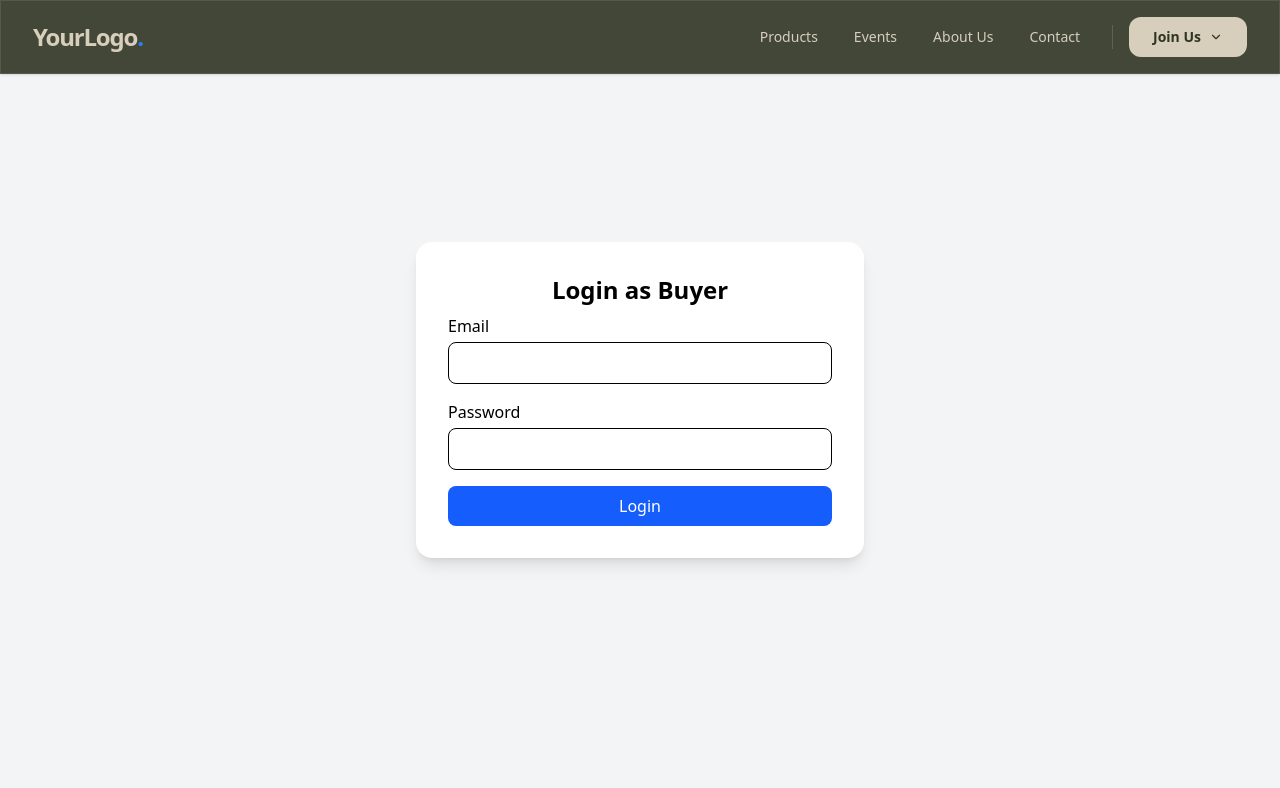
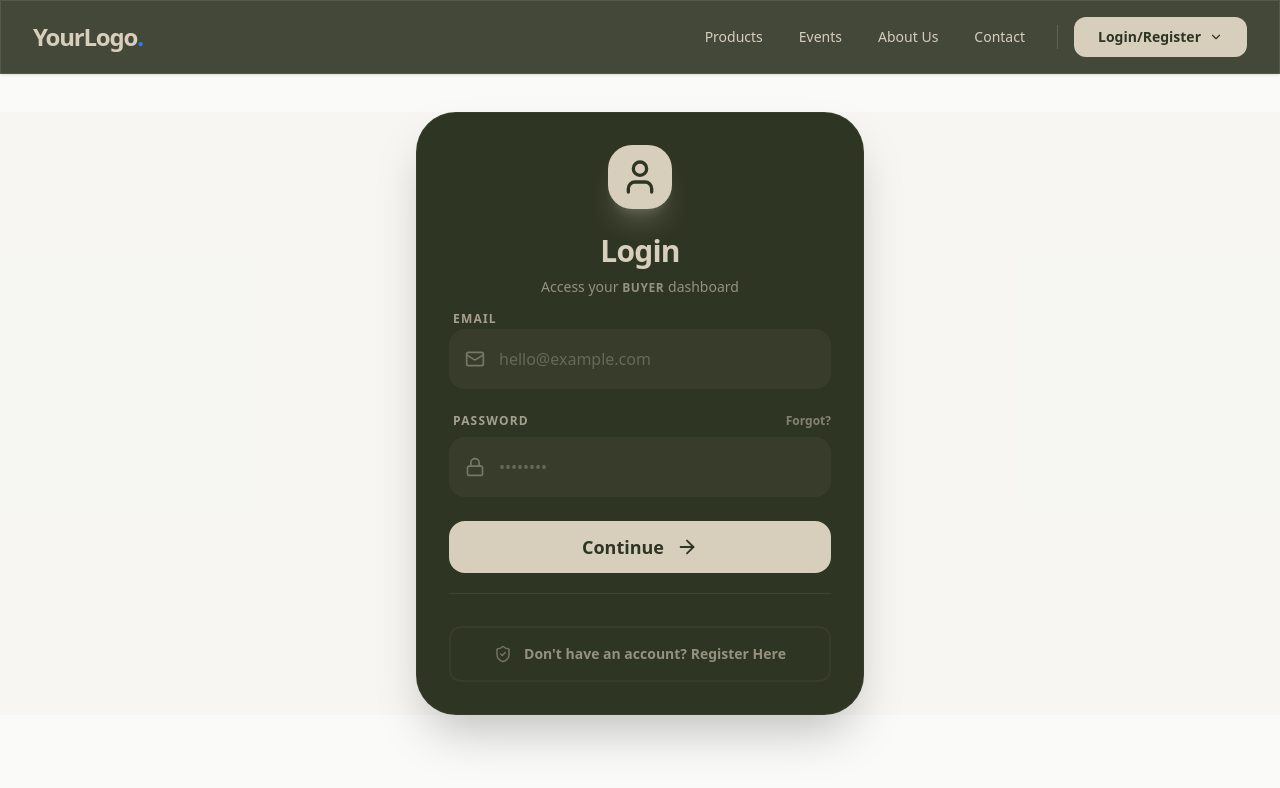
Before and after one commit to ShrivastvAryan/mvp, a Next.js app: page /login in a window 1280 px wide. Shown: the top 788 px of the page. Built offline with nearby package versions, Linux system fonts and the light colour scheme.

Commit message:
updated ui

```diff
--- a/src/app/(auth)/login/page.tsx
+++ b/src/app/(auth)/login/page.tsx
@@ -1,10 +1,12 @@
 "use client";
 
-import React, { useState } from "react";
+import React, { useState, Suspense } from "react";
 import { useSearchParams, useRouter } from "next/navigation";
 import { useAuth } from "@/hooks/useAuth";
+import { Mail, Lock, ArrowRight, Store, User, ShieldCheck } from "lucide-react";
+import Link from "next/link";
 
-const Page = () => {
+const LoginContent = () => {
   const { login } = useAuth();
   const searchParams = useSearchParams();
   const router = useRouter();
@@ -12,55 +14,31 @@ const Page = () => {
   const role = searchParams.get("user");
   const userType = role === "seller" || role === "buyer" ? role : "buyer";
 
-  const [formData, setFormData] = useState({
-    email: "",
-    password: "",
-  });
-
+  const [formData, setFormData] = useState({ email: "", password: "" });
   const [loading, setLoading] = useState(false);
 
   const handleChange = (e: React.ChangeEvent<HTMLInputElement>) => {
-    setFormData((prev) => ({
-      ...prev,
-      [e.target.name]: e.target.value,
-    }));
+    setFormData((prev) => ({ ...prev, [e.target.name]: e.target.value }));
   };
 
   const handleSubmit = async (e: React.FormEvent) => {
     e.preventDefault();
     setLoading(true);
-
     try {
       const res = await fetch("/api/login", {
         method: "POST",
-        headers: {
-          "Content-Type": "application/json",
-        },
+        headers: { "Content-Type": "application/json" },
         credentials: "include",
-        body: JSON.stringify({
-          email: formData.email,
-          password: formData.password,
-          role: userType,
-        }),
+        body: JSON.stringify({ ...formData, role: userType }),
       });
-
       const data = await res.json();
-
       if (!res.ok || !data.success) {
         alert(data.message || "Login failed");
         return;
       }
-
-      // Update Zustand store
-      login({
-        email: formData.email,
-        role: userType,
-      });
-
-      alert("Login successful");
+      login({ email: formData.email, role: userType });
       router.push("/");
     } catch (error) {
-      console.error(error);
       alert("Something went wrong");
     } finally {
       setLoading(false);
@@ -68,48 +46,99 @@ const Page = () => {
   };
 
   return (
-    <div className="min-h-screen flex items-center justify-center bg-gray-100">
-      <div className="w-full max-w-md bg-white shadow-lg rounded-2xl p-8">
-        <h1 className="text-2xl font-bold text-center mb-2">
-          Login as {userType === "seller" ? "Seller" : "Buyer"}
-        </h1>
+    <div className="2xl:min-h-screen flex items-center 2xl:mt-0 mt-28 justify-center bg-brand-primary/10 text-brand-primary px-4">
+      <div className="w-full max-w-md">
+        {/* Form Card */}
+        <div className="bg-brand-secondary shadow-2xl rounded-[2.5rem] p-8 border border-brand-primary/5">
 
-        <form onSubmit={handleSubmit} className="space-y-4">
-          <div className="flex flex-col gap-1">
-            <label>Email</label>
+          {/* Header */}
+          <div className="text-center mb-2">
+            <div className="inline-flex items-center justify-center w-16 h-16 rounded-3xl bg-brand-primary text-brand-secondary mb-6 shadow-xl shadow-brand-primary/20">
+              {userType === "seller" ? <Store size={40} /> : <User size={40} />}
+            </div>
+            <h1 className="text-3xl font-black tracking-tight mb-2">Login</h1>
+            <p className="text-sm font-medium opacity-60">
+              Access your <span className="text-brand-primary uppercase tracking-wider text-xs font-bold">{userType}</span> dashboard
+            </p>
+          </div>
+
+          <form onSubmit={handleSubmit} className="space-y-6">
+            {/* Email Field */}
+            <div className="space-y-2">
+              <label className="text-xs uppercase tracking-widest font-bold ml-1 opacity-70">Email</label>
+              <div className="relative group">
+                <Mail className="absolute left-4 top-1/2 -translate-y-1/2 opacity-40 group-focus-within:opacity-100 transition-opacity" size={20} />
                 <input
                   type="email"
                   name="email"
                   required
+                  placeholder="hello@example.com"
                   value={formData.email}
                   onChange={handleChange}
-              className="border rounded-lg px-4 py-2"
+                  className="w-full bg-brand-primary/5 border-2 border-transparent rounded-2xl pl-12 pr-4 py-4 focus:outline-none focus:border-brand-primary/20 focus:bg-transparent transition-all placeholder:text-brand-primary/30"
                 />
               </div>
+            </div>
 
-          <div className="flex flex-col gap-1">
-            <label>Password</label>
+            {/* Password Field */}
+            <div className="space-y-2">
+              <div className="flex justify-between items-center ml-1">
+                <label className="text-xs uppercase tracking-widest font-bold opacity-70">Password</label>
+                <Link href="#" className="text-xs font-bold hover:underline opacity-50 hover:opacity-100">Forgot?</Link>
+              </div>
+              <div className="relative group">
+                <Lock className="absolute left-4 top-1/2 -translate-y-1/2 opacity-40 group-focus-within:opacity-100 transition-opacity" size={20} />
                 <input
                   type="password"
                   name="password"
                   required
+                  placeholder="••••••••"
                   value={formData.password}
                   onChange={handleChange}
-              className="border rounded-lg px-4 py-2"
+                  className="w-full bg-brand-primary/5 border-2 border-transparent rounded-2xl pl-12 pr-4 py-4 focus:outline-none focus:border-brand-primary/20 focus:bg-transparent transition-all placeholder:text-brand-primary/30"
                 />
               </div>
+            </div>
 
+            {/* Submit Button */}
             <button
               type="submit"
               disabled={loading}
-            className="w-full bg-blue-600 text-white py-2 rounded-lg disabled:opacity-50"
+              className="w-full bg-brand-primary text-brand-secondary py-3 rounded-2xl font-black text-lg flex items-center justify-center gap-3 hover:shadow-2xl hover:shadow-brand-primary/30 hover:-translate-y-1 active:scale-[0.97] transition-all disabled:opacity-50 mt-4"
             >
-            {loading ? "Logging in..." : "Login"}
+              {loading ? (
+                <div className="w-3 h-3 border-3 border-brand-secondary/30 border-t-brand-secondary rounded-full animate-spin" />
+              ) : (
+                <>
+                  Continue
+                  <ArrowRight size={22} />
+                </>
+              )}
             </button>
           </form>
+
+          {/* Role Switcher Footer */}
+          <div className="mt-5 pt-8 border-t border-brand-primary/10">
+            <Link
+              href={`/login?user=${userType === "seller" ? "buyer" : "seller"}`}
+              className="flex items-center justify-center gap-3 w-full py-4 rounded-xl border-2 border-brand-primary/5 hover:border-brand-primary/20 transition-all group"
+            >
+              <ShieldCheck size={18} className="opacity-40 group-hover:text-brand-primary transition-colors" />
+              <span className="text-sm font-bold opacity-60">
+                Don't have an account? Register Here
+              </span>
+            </Link>
+          </div>
+        </div>
       </div>
     </div>
   );
 };
 
-export default Page;
+export default function LoginPage() {
+  return (
+    <Suspense fallback={<div className="min-h-screen bg-brand-primary/10" />}>
+      <LoginContent />
+    </Suspense>
+  );
+}
--- a/src/app/globals.css
+++ b/src/app/globals.css
@@ -7,3 +7,34 @@
   --color-brand-secondary: #2F3523;
   --color-brand-accent: #AEB69A;
 }
+
+@layer base {
+  /* For Chrome, Safari, and newer versions of Edge */
+  ::-webkit-scrollbar {
+    width: 8px; /* Width of the vertical scrollbar */
+    height: 8px; /* Height of the horizontal scrollbar */
+  }
+
+  ::-webkit-scrollbar-track {
+    /* Use your brand-secondary color for the track */
+    background: theme('colors.brand-secondary');
+  }
+
+  ::-webkit-scrollbar-thumb {
+    /* Use your brand-primary color for the draggable handle */
+    background: theme('colors.brand-primary');
+    border-radius: 100px; /* Makes it pill-shaped */
+    border: 2px solid theme('colors.brand-secondary'); /* Creates a "floating" effect */
+  }
+
+  ::-webkit-scrollbar-thumb:hover {
+    /* Make it slightly more opaque/different on hover */
+    background: theme('colors.brand-primary / 0.8');
+  }
+
+  /* For Firefox */
+  * {
+    scrollbar-width: thin;
+    scrollbar-color: theme('colors.brand-primary') theme('colors.brand-secondary');
+  }
+}
--- a/src/app/layout.tsx
+++ b/src/app/layout.tsx
@@ -27,7 +27,7 @@ export default function RootLayout({
 }) {
   return (
     <html>
-      <body className={`${geistSans.variable} ${geistMono.variable} antialiased`}>
+      <body className={`${geistSans.variable} ${geistMono.variable} antialiased scrollbar-hidden bg-brand-primary/10`}>
         <QueryProvider>
           <HydrateWrapper>
             <Navbar />
--- a/src/app/product/[category]/[slug]/page.tsx
+++ b/src/app/product/[category]/[slug]/page.tsx
@@ -18,7 +18,7 @@ const Page = () => {
 
   return (
     <div className="w-full h-full flex items-center justify-center">
-    <main className="w-5xl py-12 bg-white ">
+    <main className="w-5xl py-12">
       <p className="text-sm text-brand-secondary/80 mb-8 font-semibold">
       Home / Art & Craft / <span className="text-brand-secondary">Handmade Wall</span>
       </p>
--- a/src/components/Navbar.tsx
+++ b/src/components/Navbar.tsx
@@ -41,8 +41,8 @@ export default function Navbar() {
       <nav
         className={cn(
           "w-full mx-auto transition-all duration-300 border border-white/10",
-          "bg-brand-secondary/90 backdrop-blur-md text-brand-primary",
-          scrolled ? "shadow-2xl py-3 px-6" : "shadow-sm py-4 px-8"
+          "bg-brand-secondary/90 backdrop-blur-md text-brand-primary shadow-sm py-4 px-8",
+
         )}
       >
         <div className="flex justify-between items-center">
@@ -75,7 +75,7 @@ export default function Navbar() {
             ) : (
               <DropdownMenu>
                 <DropdownMenuTrigger className="group flex items-center gap-2 bg-brand-primary text-brand-secondary px-6 py-2.5 rounded-xl font-bold text-sm hover:shadow-lg hover:-translate-y-0.5 transition-all active:scale-95 outline-none">
-                  Join Us
+                  Login/Register
                   <ChevronDown size={14} className="group-data-[state=open]:rotate-180 transition-transform" />
                 </DropdownMenuTrigger>
                 <DropdownMenuContent align="end" className="w-56 p-2 rounded-xl border-none shadow-xl bg-brand-secondary">
```
Lines whose indentation alone changed are shown as unchanged.
